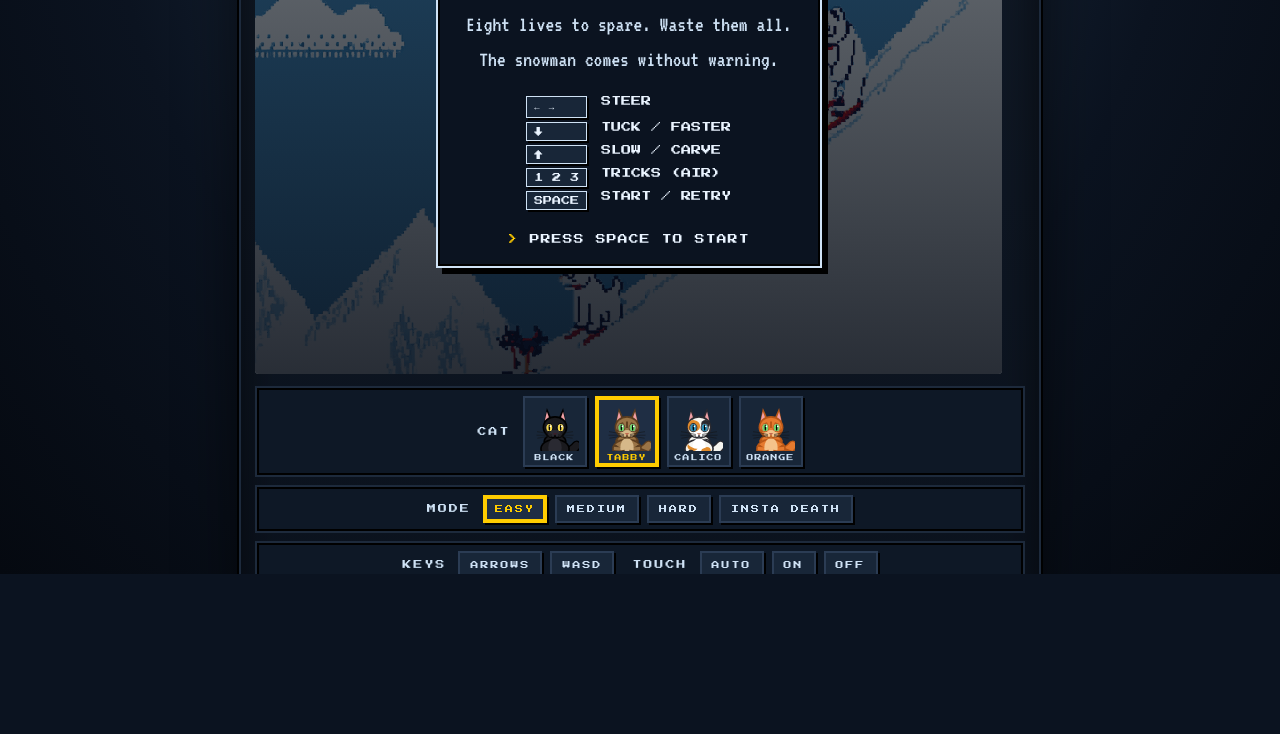
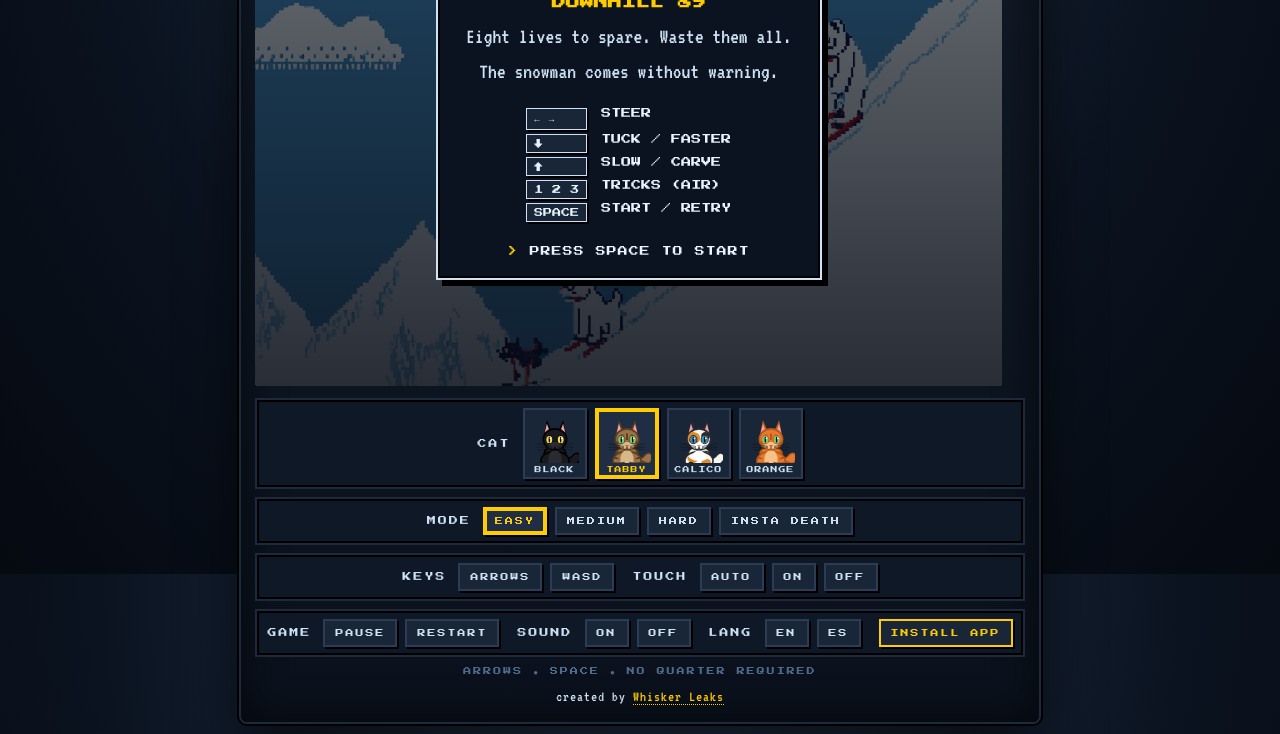
Before and after one commit to ashtonmorrow/cat-ski, a plain HTML site: page index.html in a window 1280 px wide. Shown: the part 226-960 px from the top of the page. Before the commit the page ends 800 px from the top, so only its background shows below. Drawn offline with Linux system fonts and the light colour scheme.

Commit message:
Allow page to scroll when content exceeds viewport
Removed overflow:hidden and height:100% from html/body. Body now
uses min-height:100vh so short content centers cleanly but tall
content (high zoom levels, small windows) flows naturally and is
reachable via scroll. Background gradient pinned to viewport so
it stays put during scroll.

```diff
--- a/index.html
+++ b/index.html
@@ -65,18 +65,25 @@
   * { box-sizing: border-box; margin: 0; padding: 0; }
 
   html, body {
-    height: 100%;
     background: var(--ink);
     color: var(--snow);
     font-family: 'VT323', monospace;
-    overflow: hidden;
   }
 
   body {
+    /* min-height (not height) so body grows when content exceeds the
+       viewport, letting the page scroll naturally. place-items: center
+       centers short content horizontally and vertically, but when
+       content is taller than the viewport it aligns to the top of the
+       scrollable area instead of being clipped top-and-bottom. */
+    min-height: 100vh;
     display: grid;
     place-items: center;
+    padding: 12px 0;
     background:
       radial-gradient(ellipse at 50% 0%, #24384f 0%, #0b1320 60%, #050910 100%);
+    background-attachment: fixed;
+    overflow-x: hidden;
   }
 
   .frame {
```
